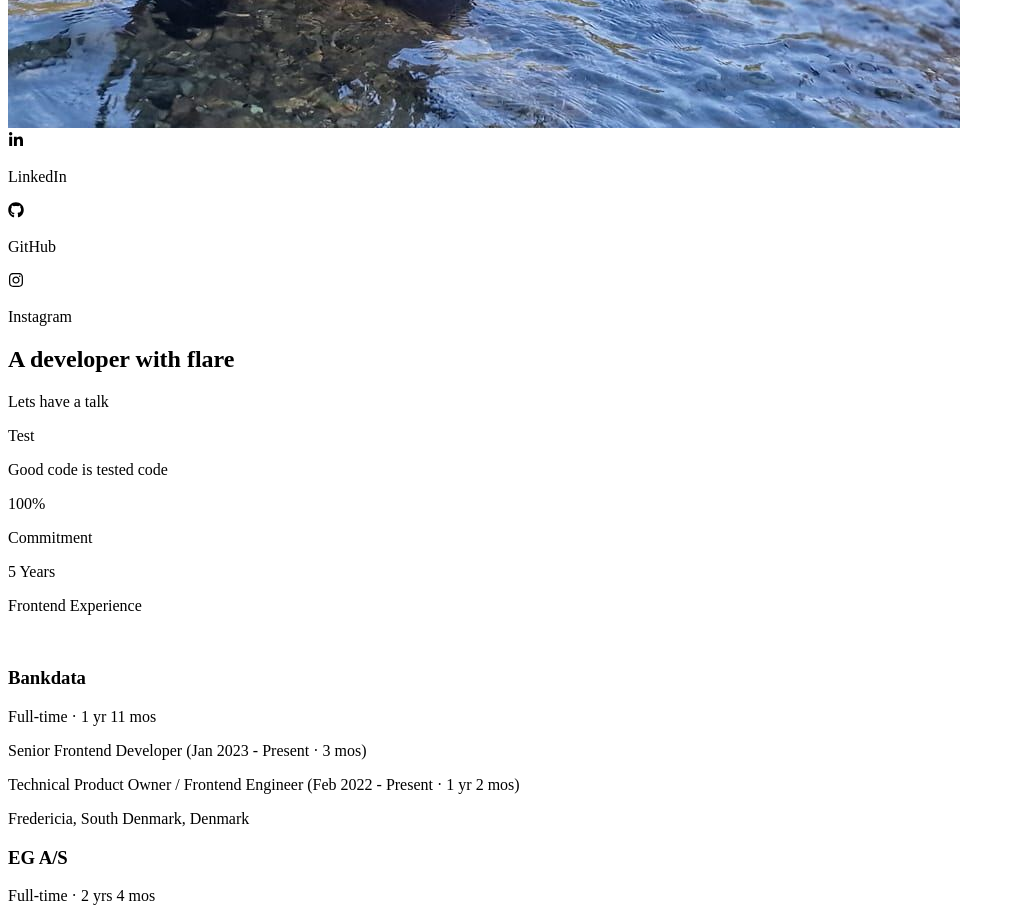
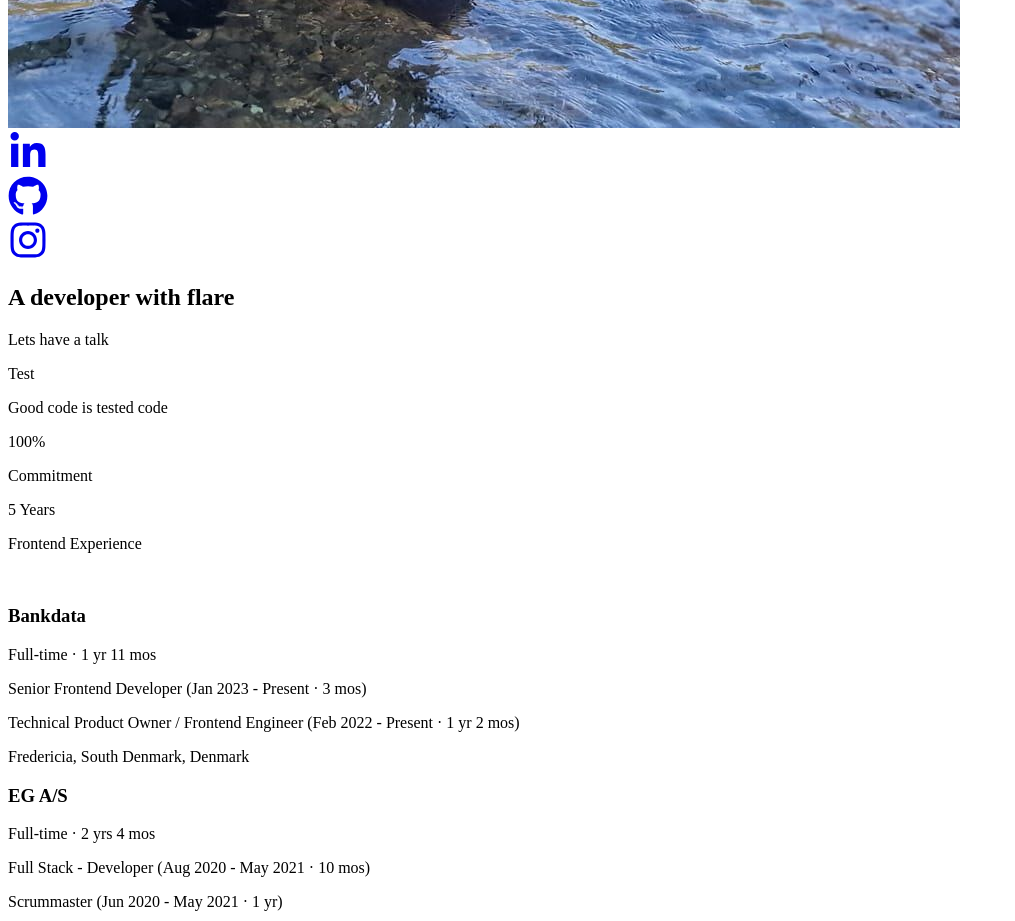
Before and after one commit to Sk0vgaard/my-portfolio, a React (Create React App) app: page / in a window 1280 px wide. Shown: the part 2540-3461 px from the top of the page, without its empty margins (0-1015 px from the left). Built offline with nearby package versions, Linux system fonts and the light colour scheme; the HTML template or start-up script is replaced by a standard one.

Commit message:
Add urls to social platforms when clicking the icon

```diff
--- a/src/components/home.jsx
+++ b/src/components/home.jsx
@@ -3,6 +3,10 @@ import {FaGithub, FaInstagram, FaLinkedinIn} from "react-icons/fa";
 import bgImg from '../assets/l_salmon.jpg';
 
 const Home = () => {
+    const linkedInUrl = "https://www.linkedin.com/in/mathias-skovgaard/";
+    const githubUrl = "https://github.com/Sk0vgaard";
+    const instagramUrl = "https://www.instagram.com/sk0vgaard/";
+
     return (
         <div name='home'
              className='w-full h-screen gradient-change flex flex-col justify-between'
@@ -23,17 +27,24 @@ const Home = () => {
                 <div className='absolute flex flex-col py-8 md:min-w-[760px] bottom-[5%]
             mx-1 md:left-1/2 transform md:-translate-x-1/2 bg-zinc-200
             border border-slate-300 rounded-xl text-center shadow-xl'>
-                    <div className='flex justify-between flex-wrap px-4'>
-                        <div className='flex px-4 py-2 text-slate-500'><FaLinkedinIn className='h-6 text-indigo-600'/>
-                            <p className={'pl-1'}>LinkedIn</p>
+                    <div className='flex justify-between flex-wrap px-20'>
+                        <div className='flex px-4 py-2 text-slate-500'>
+                            <a href={linkedInUrl} target="_blank" rel="noopener noreferrer">
+                                <FaLinkedinIn size={'40px'} className='text-indigo-600' />
+                            </a>
                         </div>
-                        <div className='flex px-4 py-2 text-slate-500'><FaGithub className='h-6 text-indigo-600'/>
-                            <p className={'pl-1'}>GitHub</p>
+                        <div className='flex px-4 py-2 text-slate-500'>
+                            <a href={githubUrl} target="_blank" rel="noopener noreferrer">
+                                <FaGithub size={'40px'} className='text-indigo-600' />
+                            </a>
                         </div>
-                        <div className='flex px-4 py-2 text-slate-500'><FaInstagram className='h-6 text-indigo-600'/>
-                            <p className={'pl-1'}>Instagram</p>
+                        <div className='flex px-4 py-2 text-slate-500'>
+                            <a href={instagramUrl} target="_blank" rel="noopener noreferrer">
+                                <FaInstagram size={'40px'} className='text-indigo-600' />
+                            </a>
                         </div>
                     </div>
+
                 </div>
             </div>
         </div>
--- a/tailwind.config.js
+++ b/tailwind.config.js
@@ -13,7 +13,7 @@ module.exports = {
     },
   },
   plugins: [
-    plugin(function ({ addUtilities, addComponents, e, prefix, config }) {
+    plugin(function ({ addUtilities }) {
       const spinnerKeyframes = {
         '0%': { transform: 'rotate(0deg)' },
         '100%': { transform: 'rotate(360deg)' },
@@ -39,7 +39,7 @@ module.exports = {
       const gradientUtilities = {
         '.gradient-change': {
           'background-color': 'rgba(79, 70, 229, 1)',
-          animation: 'gradient-change 4s linear infinite',
+          animation: 'gradient-change 6s linear infinite',
         },
       };
 
```
